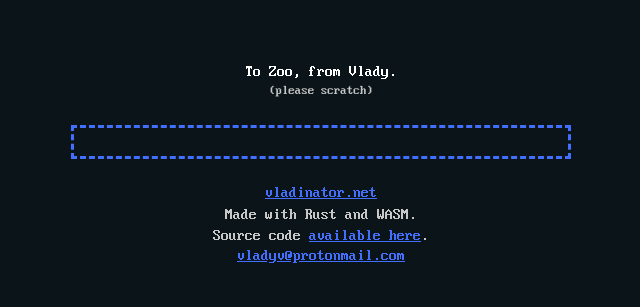
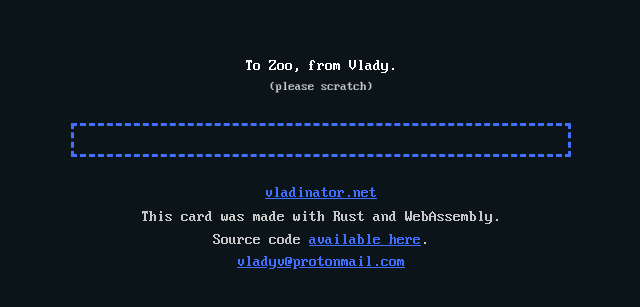
Before and after one commit to vladinator1000/zoo, a website built with webpack: page static/index.html in a window 1280 px wide. Shown: the part 249-556 px from the top of the page, without its empty margins (319-959 px from the left). Built offline with nearby package versions, Linux system fonts and the light colour scheme.

Commit message:
update styles

```diff
--- a/static/index.html
+++ b/static/index.html
@@ -39,7 +39,7 @@
         justify-items: center;
         padding: 2px;
         height:fit-content;
-        gap: 2px;
+        gap: 4px;
       }
 
       .greeting {
@@ -93,7 +93,7 @@
       <p id="card" class="no-user-select"></p>
       <a class="hint" href="https://vladinator.net/resume" target="_blank">vladinator.net</a>
       <div class="container">
-        <span class="hint no-user-select">Made with Rust and WASM.</span>
+        <span class="hint no-user-select">This card was made with Rust and WebAssembly.</span>
         <span class="hint no-user-select">
           Source code <a class="hint no-user-select" href="https://github.com/vladinator1000/zoo" target="_blank">available here</a>.
         </span>
```
